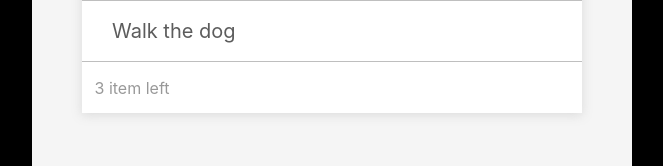
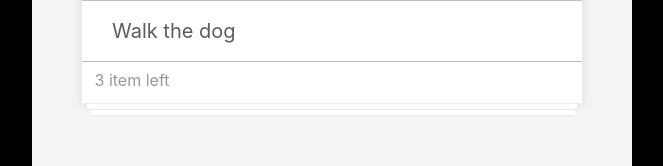
Before and after one commit to cesar2k94/Todolist_React, a React (Create React App) app: page / in a window 1280 px wide. Shown: the part 352-518 px from the top of the page, without its empty margins (308-971 px from the left). Built offline with nearby package versions, Linux system fonts and the light colour scheme.

Commit message:
version 0.2

```diff
--- a/src/App.css
+++ b/src/App.css
@@ -23,6 +23,7 @@
 	position: relative;
 	box-shadow: 0 2px 10px rgba(139,139,139,.25);
   background:white ;
+
 }
 
 .new-tolist{
@@ -50,7 +51,6 @@
 
 .element {
 	height: 60px;
-
 	align-items: center;
 	color: #4B4B4B;
 	font-size: 20px;
@@ -79,6 +79,24 @@
   opacity: 0.4;
   position: relative;
   left: -200px;
-  top: -15px;
+  top: -23px;
+  height:10px;
+}
 
+.shade1{
+  width: 490px;
+  height: 5px;
+  background: white;
+  position: relative;
+  left: 55px;
+  border-bottom: 1px solid #f0e9e9;
+  border-top: 1px solid #f0e9e9;
 }
+.shade2{
+  width: 485px;
+  height: 5px;
+  background: white;
+  position: relative;
+  left: 58px;
+  border-bottom: 1px solid #f0e9e9;
+}
--- a/src/components/NewElement.js
+++ b/src/components/NewElement.js
@@ -33,7 +33,8 @@ const NewElement = () => {
                     <p>{list1.length} item left</p>
                 </div>
             </form>
-
+            <div className="shade1"></div>
+            <div className="shade2"></div>
         </>
     );
 }
```
